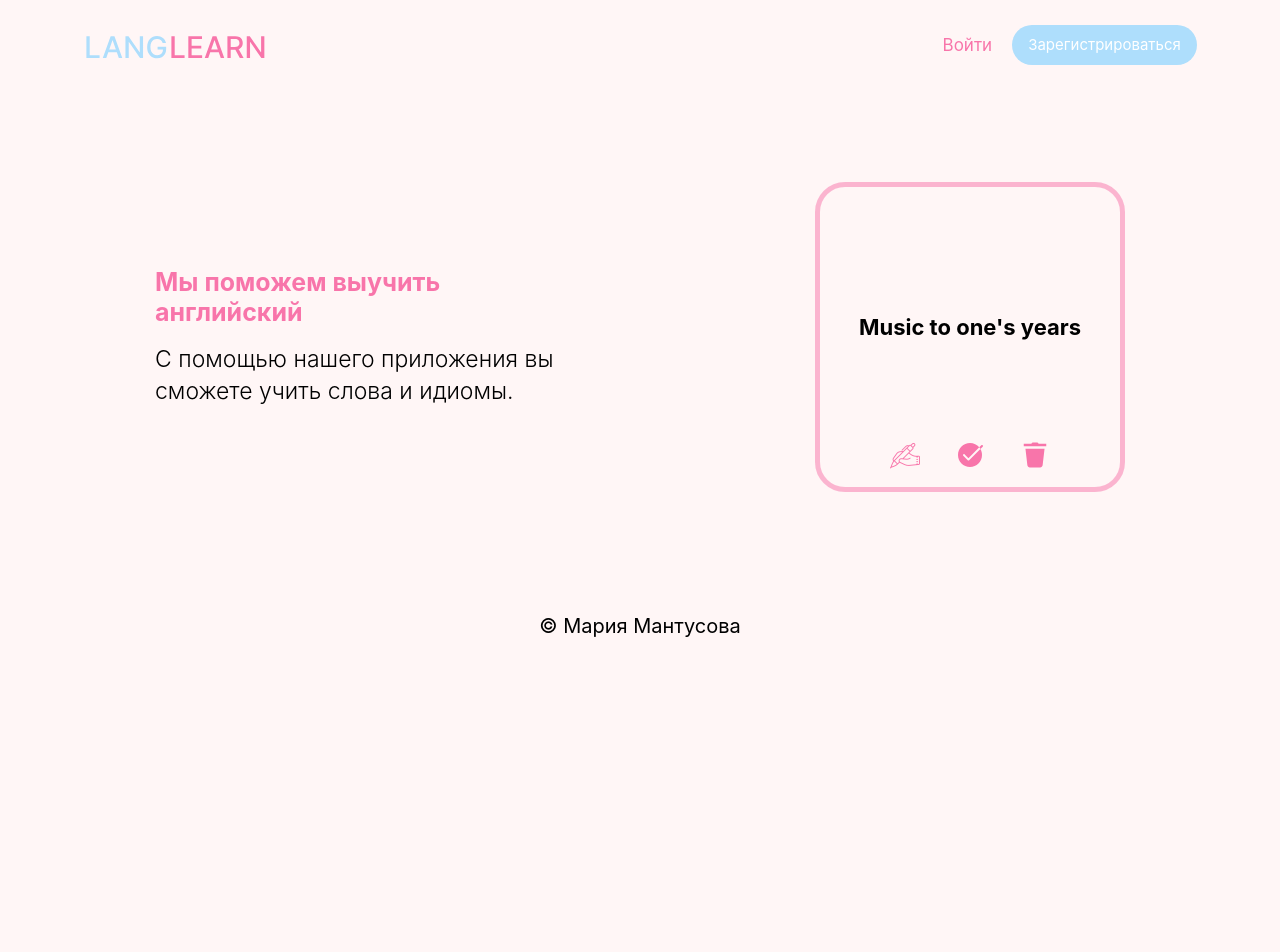
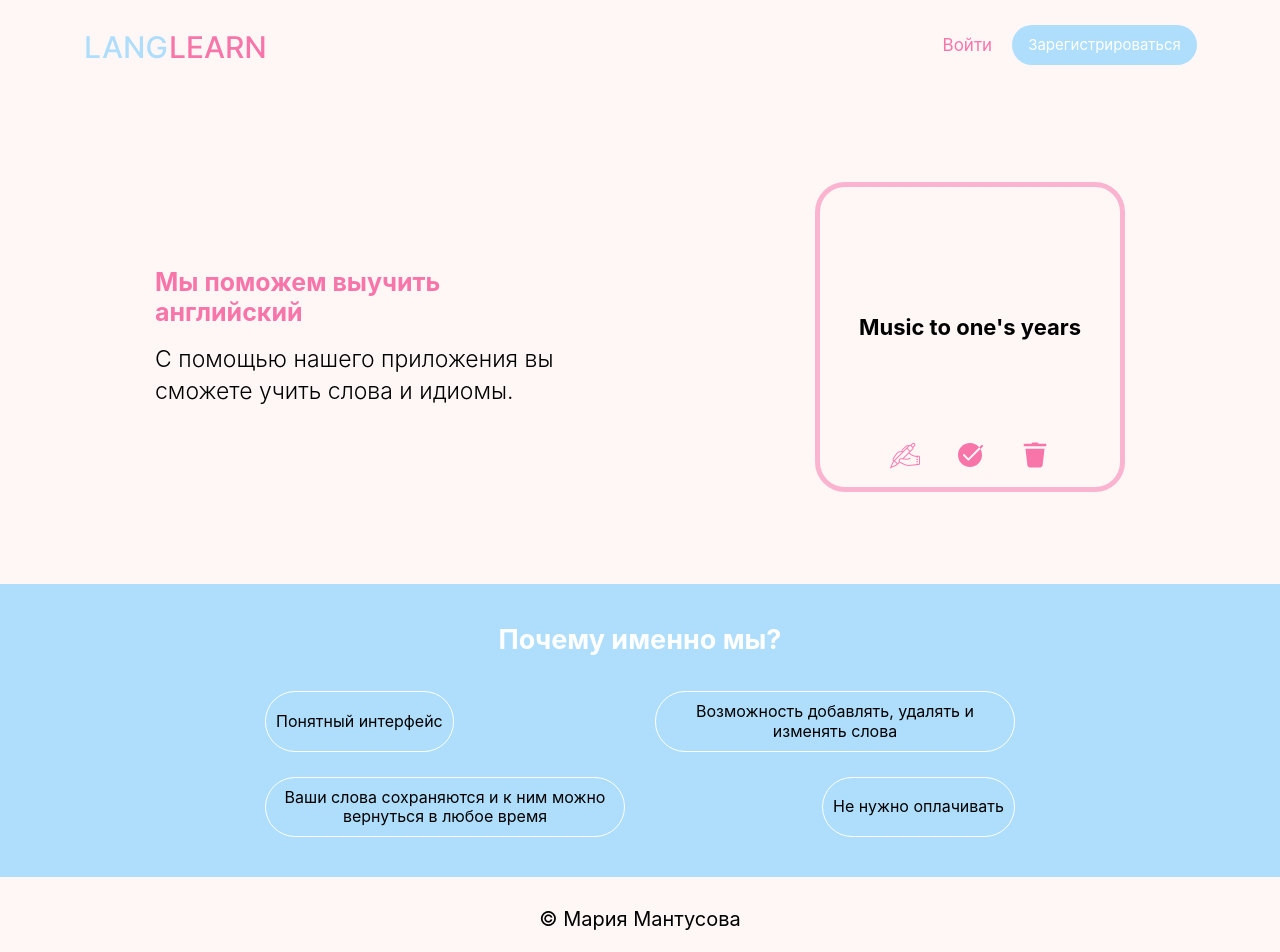
Before and after one commit to MariaMantusova/LangLearn_frontend, a React (Create React App) app: page / in a window 1280 px wide. Shown: the top 952 px of the page. Before the commit the page ends 800 px from the top, so only its background shows below. Built offline with nearby package versions, Linux system fonts and the light colour scheme.

Commit message:
feat: add why we component

```diff
--- a/src/components/Main/Main.tsx
+++ b/src/components/Main/Main.tsx
@@ -3,12 +3,14 @@ import "./Main.scss";
 import Header from "../Header/Header";
 import Footer from "../Footer/Footer";
 import About from "../About/About";
+import WhyWe from "../WhyWe/WhyWe";
 
 function Main() {
     return(
         <>
             <Header path="/learn" linkName="Учить слова"/>
             <About/>
+            <WhyWe/>
             <Footer/>
         </>
     )
--- /dev/null
+++ b/src/components/WhyWe/WhyWe.scss
@@ -0,0 +1,41 @@
+@import "../../vendor/variables";
+
+.why-we-block {
+  background-color: $mainBlueColor;
+  padding-top: 40px;
+  padding-bottom: 40px;
+  display: flex;
+  flex-direction: column;
+  align-items: center;
+  gap: 35px;
+}
+
+.why-we-block__title {
+  margin: 0;
+  color: $mainWhiteColor;
+  font-size: 27px;
+  font-weight: 700;
+}
+
+.why-we-block__list {
+  max-width: 750px;
+  width: 100%;
+  list-style: none;
+  display: flex;
+  flex-wrap: wrap;
+  row-gap: 25px;
+  justify-content: space-between;
+  margin: 0;
+  padding: 0;
+}
+
+.why-we-block__item {
+  padding: 10px 10px;
+  display: flex;
+  justify-content: center;
+  border-radius: 30px;
+  max-width: 338px;
+  text-align: center;
+  align-items: center;
+  border: 1px solid $mainWhiteColor;
+}
--- /dev/null
+++ b/src/components/WhyWe/WhyWe.tsx
@@ -0,0 +1,18 @@
+import React from "react";
+import "./WhyWe.scss";
+
+function WhyWe() {
+    return(
+        <section className="why-we-block">
+            <h2 className="why-we-block__title">Почему именно мы?</h2>
+            <ul className="why-we-block__list">
+                <li className="why-we-block__item">Понятный интерфейс</li>
+                <li className="why-we-block__item">Возможность добавлять, удалять и изменять слова</li>
+                <li className="why-we-block__item">Ваши слова сохраняются и к ним можно вернуться в любое время</li>
+                <li className="why-we-block__item">Не нужно оплачивать</li>
+            </ul>
+        </section>
+    )
+}
+
+export default WhyWe;
```
